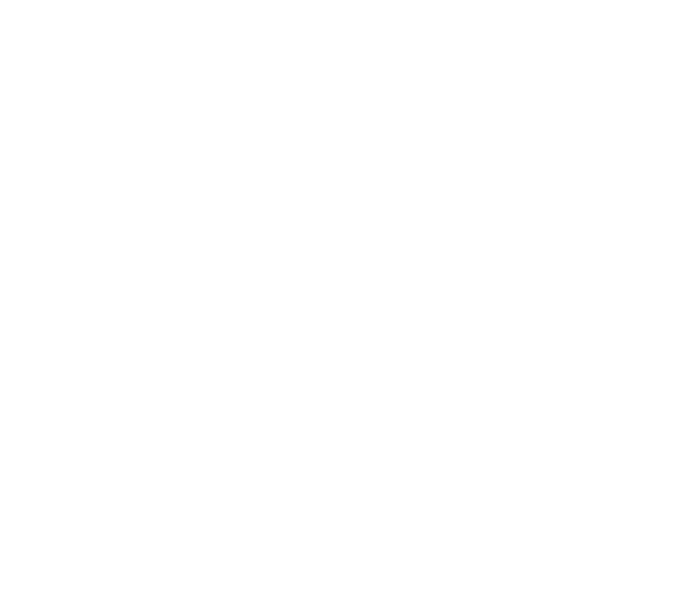
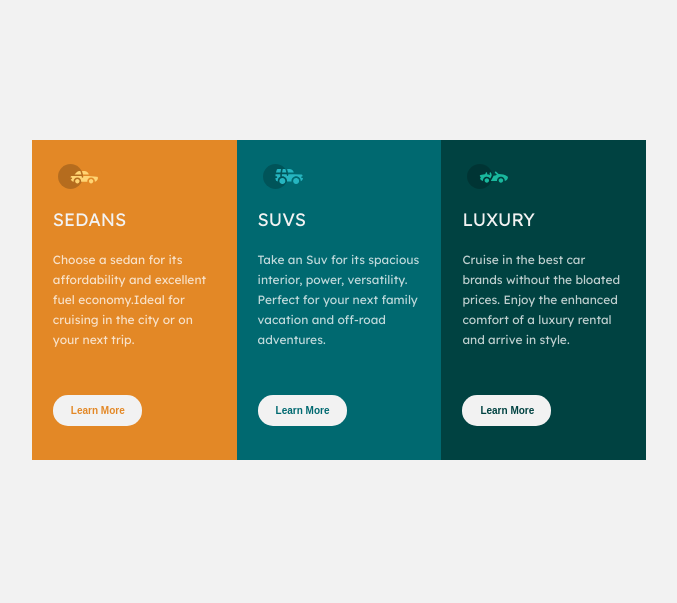
Before and after one commit to jesuseunkayode/zuri-task-three-column, a plain HTML site: page index.html in a window 1280 px wide. Shown: the whole page, without its empty margins (301-978 px from the left). Drawn offline with Linux system fonts and the light colour scheme.

Commit message:
update the flex boxes

```diff
--- a/index.css
+++ b/index.css
@@ -0,0 +1,122 @@
+@import url('https://fonts.googleapis.com/css2?family=Lexend+Deca&display=swap');
+@import url('https://fonts.googleapis.com/css2?family=Big+Shoulders+Display:wght@700&display=swap');
+
+
+* {
+    margin: 0;
+    padding: 0;
+    box-sizing: border-box;
+}
+
+body {
+    font-family: 'Big Shoulders Display', cursive;
+    font-weight: 400;
+    font-size: 15px;
+    background-color: hsl(0, 0%, 95%);
+}
+
+#choose-cars {
+    display: flex;
+    flex-direction: row;
+    justify-content: center;
+    align-items: center;
+    height: 600px;
+}
+
+#sedan-cars {
+    font-size: 12px;
+    height: 320px;
+    width: 16%;
+    line-height: 20px;
+    padding: 18px 20px 25px 20px;
+    border: 1px solid hsl(31, 77%, 52%);
+    text-align: left;
+    background-color: hsl(31, 77%, 52%);
+    color:  hsla(0, 0%, 100%, 0.75);
+}
+
+#suv-cars {
+    font-size: 12px;
+    height: 320px;
+    width: 16%;
+    line-height: 20px;
+    padding: 18px 20px 25px 20px;
+    border: 1px solid hsl(184, 100%, 22%);
+    text-align: left;
+    background-color: hsl(184, 100%, 22%);
+    color:  hsla(0, 0%, 100%, 0.75);
+}
+
+#luxury-cars{
+    font-size: 12px;
+    height: 320px;
+    width: 16%;
+    line-height: 20px;
+    padding: 18px 20px 25px 20px;
+    border: 1px solid hsl(179, 100%, 13%);
+    text-align: left;
+    background-color: hsl(179, 100%, 13%);
+    color:  hsla(0, 0%, 100%, 0.75);
+}
+img {
+    margin: 5px 5px;
+    max-width: 25%;
+    height: auto;
+}
+
+
+
+h2 {
+    font-family: 'Lexend Deca', sans-serif;
+    font-weight: 400;
+    text-transform: uppercase;
+    padding: 10px 0 20px 0;
+    color: hsl(0, 0%, 95%);
+}
+
+p {
+    font-family: 'Lexend Deca', sans-serif;
+    color: hsla(0, 0%, 100%, 0.75);
+}
+
+button {
+     border-radius: 15px;
+     padding: 10px 17px 10px 18px;
+     border: none;
+     outline: none;
+     background-color: hsl(0, 0%, 95%);
+     color: hsl(179, 100%, 13%);
+     font-size: 10px;
+     margin-top: 45px;
+     font-weight: 700;
+}
+
+.luxury-button {
+    color: hsl(179, 100%, 13%);
+}
+
+.suv-button {
+    color: hsl(184, 100%, 22%);
+}
+
+.sedan-button {
+    color: hsl(31, 77%, 52%);
+}
+
+@media (max-width: 375px) {
+    #choose-cars {
+        flex-direction: column;
+    }
+
+    #sedan-cars {
+        width: 60%;
+    }
+
+    #suv-cars {
+        width: 60%;
+    }
+
+    #luxury-cars {
+        width: 60%;
+    }
+}
--- a/index.html
+++ b/index.html
@@ -6,12 +6,29 @@
     <meta name="viewport" content="width=device-width, initial-scale=1.0">
     <title>Three Column Layout</title>
     <link rel="stylesheet" href="index.css">
-
 </head>
 <body>
     <header></header>
     <main>
-
+       <article id="choose-cars">
+        <section id="sedan-cars">
+            <img src="images/icon-sedans.svg" alt="icon for sedan cars">
+            <h2>Sedans</h2>
+            <p>Choose a sedan for its affordability and excellent fuel economy.Ideal for cruising in the city or on your next trip.</p>
+            <button class="sedan-button">Learn More</button>
+        </section>
+        <section id="suv-cars">
+            <img src="images/icon-suvs.svg" alt="icon for suvs cars">
+            <h2>Suvs</h2>
+            <p>Take an Suv for its spacious interior, power, versatility. Perfect for your next family vacation and off-road adventures.</p>
+            <button class="suv-button">Learn More</button></section>
+        <section id="luxury-cars">
+            <img src="images/icon-luxury.svg" alt="icon for luxury cars">
+            <h2>Luxury</h2>
+            <p>Cruise in the best car brands without the bloated prices.
+                Enjoy the enhanced comfort of a luxury rental and arrive in style.</p>
+            <button class="luxury-button">Learn More</button></section>
+       </article>
     </main>
     <footer></footer>
 </body>
```
